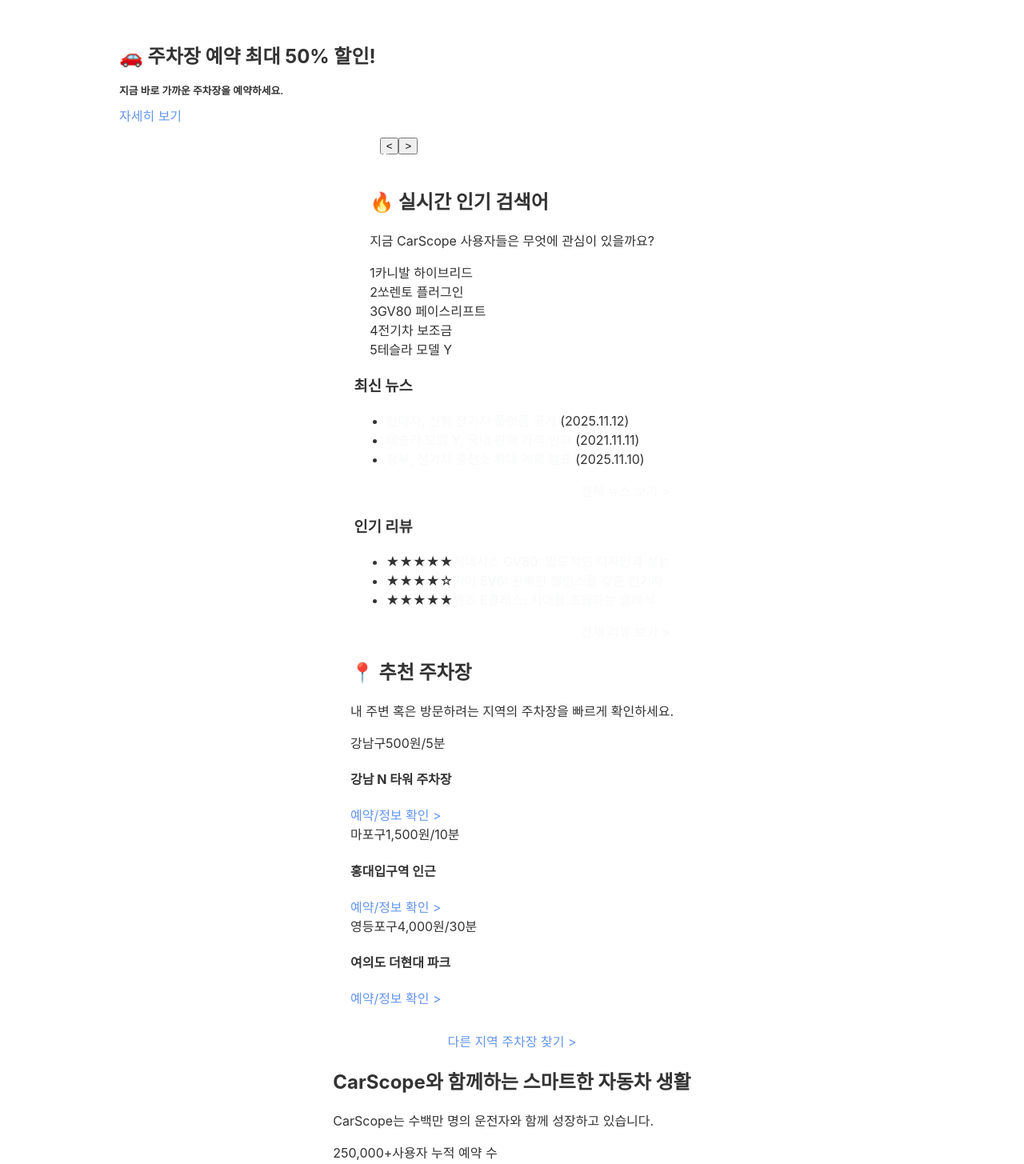
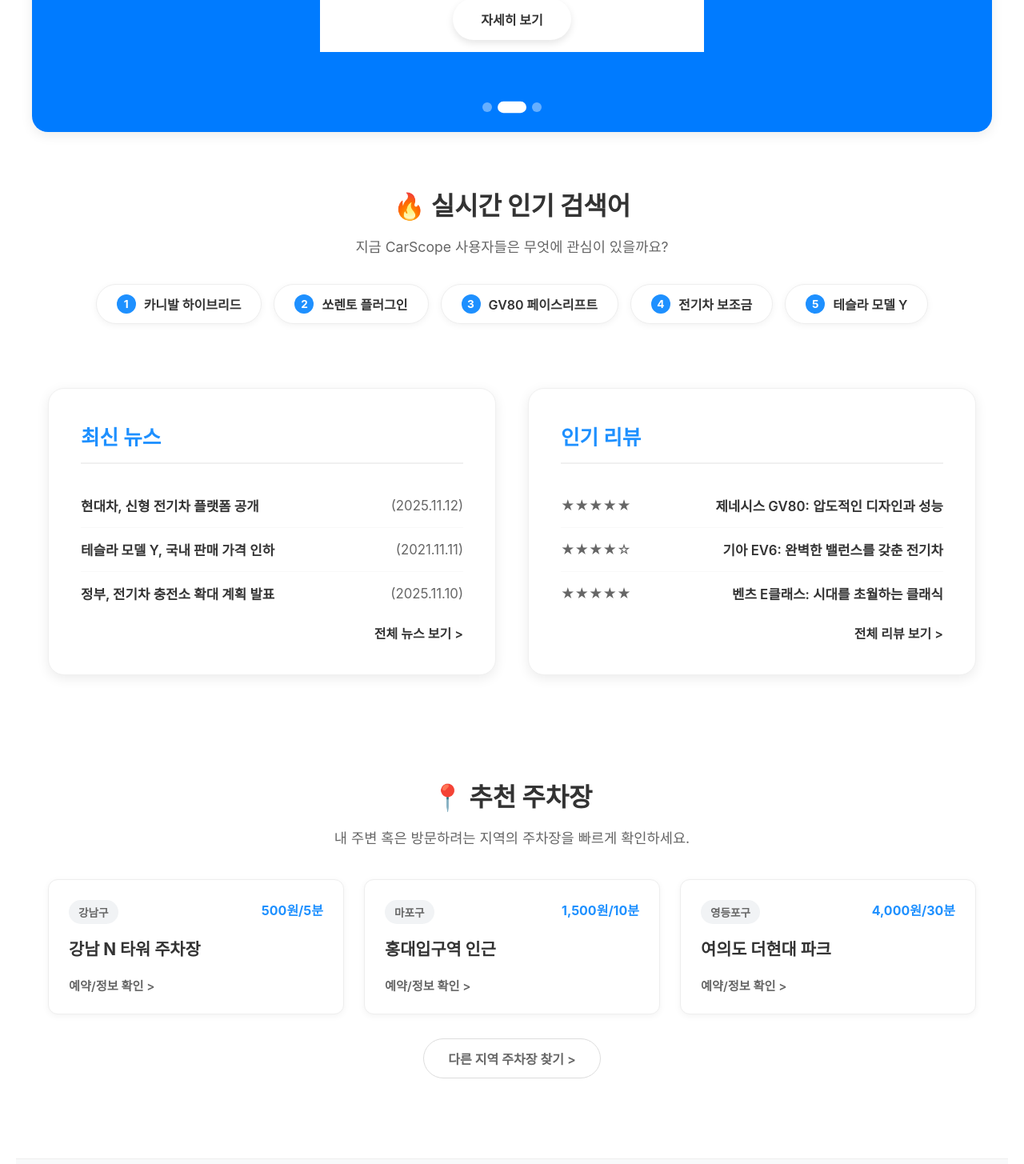
Before and after one commit to 2024136034-hakcheol/car-scope, a React (Create React App) app: page / in a window 1280 px wide. Shown: the part 460-1915 px from the top of the page at 80% size. Built offline with nearby package versions, Linux system fonts and the light colour scheme; no server answers.

Commit message:
fix: 제공된 JS 구조에 맞춰 HomePage.css 스타일 완벽 복구

```diff
--- a/src/styles/HomePage.css
+++ b/src/styles/HomePage.css
@@ -1,15 +1,15 @@
 :root {
-  --primary-color: #6495ED;
-  --primary-dark: #4169E1;
-  --secondary-color: #f8f9fa;
-  --text-main: #333333;
-  --text-sub: #666666;
-  --text-light: #999999;
+    --primary-color: #1E90FF;
+    --primary-dark: #0069d9;
+    --text-primary: #333;
+    --text-secondary: #666;
+    --text-light: #999;
+    --bg-light: #f8f9fa;
     --white: #ffffff;
-  --shadow-card: 0 4px 20px rgba(0, 0, 0, 0.08);
-  --shadow-hover: 0 8px 30px rgba(0, 0, 0, 0.12);
-  --border-radius: 16px;
-  --transition: all 0.3s cubic-bezier(0.25, 0.8, 0.25, 1);
+    --shadow-sm: 0 2px 8px rgba(0, 0, 0, 0.05);
+    --shadow-md: 0 4px 15px rgba(0, 0, 0, 0.08);
+    --radius-md: 12px;
+    --radius-lg: 20px;
 }
 
 .homepage-container {
@@ -18,429 +18,455 @@
     flex-direction: column;
     align-items: center;
     background-color: var(--white);
+    min-height: 100vh;
     font-family: -apple-system, BlinkMacSystemFont, "Segoe UI", Roboto, "Helvetica Neue", Arial, sans-serif;
     overflow-x: hidden;
 }
 
-.hero-section {
-  width: 100%;
-  background: linear-gradient(135deg, #6495ED 0%, #5a84e0 100%);
-  display: flex;
-  justify-content: center;
-  align-items: center;
-  padding: 80px 0;
-  margin-bottom: 80px;
-  box-shadow: 0 4px 20px rgba(100, 149, 237, 0.2);
-}
-
-.carousel-container {
+.main-banner-slider-wrapper {
     position: relative;
     width: 100%;
     max-width: 1200px;
-  height: 400px;
+    height: 420px;
+    margin: 40px 0;
+    border-radius: var(--radius-lg);
+    overflow: hidden;
+    box-shadow: var(--shadow-md);
+}
+
+.main-banner-slider {
+    width: 100%;
+    height: 100%;
+    overflow: hidden;
+}
+
+.slider-track {
+    display: flex;
+    width: 100%;
+    height: 100%;
+    transition: transform 0.5s cubic-bezier(0.25, 1, 0.5, 1);
+}
+
+.slide-item {
+    min-width: 100%;
+    height: 100%;
     display: flex;
     align-items: center;
     justify-content: center;
-  overflow: hidden;
-  border-radius: 20px;
-  background-color: rgba(255, 255, 255, 0.1);
-  backdrop-filter: blur(10px);
-  box-shadow: 0 8px 32px rgba(0, 0, 0, 0.1);
+    text-align: center;
+    color: var(--white);
+    padding: 0 20px;
+    box-sizing: border-box;
 }
 
-.carousel-slide {
-  display: flex;
-  flex-direction: column;
-  align-items: center;
-  justify-content: center;
-  text-align: center;
-  width: 100%;
-  height: 100%;
-  padding: 0 40px;
-  box-sizing: border-box;
-  color: var(--white);
-  animation: fadeSlideIn 0.8s cubic-bezier(0.22, 1, 0.36, 1) forwards;
+.banner-content {
+    max-width: 800px;
+    padding: 20px;
 }
 
-@keyframes fadeSlideIn {
-  from {
-    opacity: 0;
-    transform: translateY(30px);
-  }
-  to {
-    opacity: 1;
-    transform: translateY(0);
-  }
+.banner-content h2 {
+    font-size: 2.8rem;
+    margin-bottom: 20px;
+    font-weight: 800;
+    text-shadow: 0 2px 10px rgba(0, 0, 0, 0.15);
+    line-height: 1.2;
 }
 
-.carousel-slide h1 {
-  font-size: 3.2rem;
-  margin-bottom: 20px;
-  font-weight: 800;
-  line-height: 1.2;
-  letter-spacing: -0.02em;
-  text-shadow: 0 2px 10px rgba(0, 0, 0, 0.1);
+.banner-content p {
+    font-size: 1.3rem;
+    margin-bottom: 35px;
+    opacity: 0.95;
+    font-weight: 500;
 }
 
-.carousel-slide p {
-  font-size: 1.4rem;
-  margin-bottom: 40px;
-  opacity: 0.9;
-  font-weight: 500;
-  max-width: 700px;
-  line-height: 1.6;
+.banner-cta {
+    display: inline-block;
+    padding: 14px 35px;
+    background-color: var(--white);
+    color: #333;
+    text-decoration: none;
+    font-weight: 700;
+    border-radius: 50px;
+    transition: transform 0.2s ease, box-shadow 0.2s ease;
+    box-shadow: 0 4px 10px rgba(0, 0, 0, 0.1);
 }
 
-.carousel-button {
-  padding: 16px 48px;
-  background-color: var(--white);
-  color: var(--primary-color);
-  text-decoration: none;
-  font-weight: 700;
-  font-size: 1.1rem;
-  border-radius: 50px;
-  transition: var(--transition);
-  box-shadow: 0 4px 15px rgba(0, 0, 0, 0.2);
-  display: inline-block;
-  border: 2px solid transparent;
+.banner-cta:hover {
+    transform: translateY(-3px);
+    box-shadow: 0 6px 20px rgba(0, 0, 0, 0.2);
 }
 
-.carousel-button:hover {
-  transform: translateY(-4px) scale(1.02);
-  box-shadow: 0 8px 25px rgba(0, 0, 0, 0.3);
-  background-color: #f8f9fa;
-}
-
-.carousel-arrow {
+.slider-nav-arrows .arrow {
     position: absolute;
     top: 50%;
     transform: translateY(-50%);
-  background-color: rgba(255, 255, 255, 0.15);
+    background: rgba(255, 255, 255, 0.2);
+    border: 1px solid rgba(255, 255, 255, 0.3);
     color: var(--white);
-  border: 1px solid rgba(255, 255, 255, 0.3);
-  width: 56px;
-  height: 56px;
+    font-size: 1.5rem;
+    width: 50px;
+    height: 50px;
     border-radius: 50%;
-  font-size: 1.5rem;
     cursor: pointer;
+    z-index: 10;
     display: flex;
     align-items: center;
     justify-content: center;
-  transition: var(--transition);
-  z-index: 10;
-  backdrop-filter: blur(4px);
+    transition: background 0.3s;
+    backdrop-filter: blur(5px);
 }
 
-.carousel-arrow:hover {
-  background-color: rgba(255, 255, 255, 0.3);
-  transform: translateY(-50%) scale(1.1);
-  border-color: var(--white);
+.slider-nav-arrows .arrow:hover {
+    background: rgba(255, 255, 255, 0.4);
 }
 
-.carousel-arrow.left {
+.slider-nav-arrows .prev {
     left: 30px;
 }
 
-.carousel-arrow.right {
+.slider-nav-arrows .next {
     right: 30px;
 }
 
-.carousel-dots {
+.slider-dots {
     position: absolute;
-  bottom: 30px;
+    bottom: 25px;
     left: 50%;
     transform: translateX(-50%);
     display: flex;
-  gap: 12px;
-  z-index: 10;
+    gap: 10px;
 }
 
 .dot {
     width: 12px;
     height: 12px;
+    background: rgba(255, 255, 255, 0.4);
     border-radius: 50%;
-  background-color: rgba(255, 255, 255, 0.4);
     cursor: pointer;
-  transition: var(--transition);
-  border: 2px solid transparent;
-}
-
-.dot:hover {
-  background-color: rgba(255, 255, 255, 0.8);
+    transition: all 0.3s;
 }
 
 .dot.active {
-  background-color: var(--white);
-  width: 32px;
+    background: var(--white);
+    transform: scale(1.2);
+    width: 30px;
     border-radius: 10px;
 }
 
-.hot-keywords-section {
+.hot-trends-section {
     width: 100%;
     max-width: 1200px;
     text-align: center;
-  margin-bottom: 100px;
+    margin-bottom: 80px;
     padding: 0 20px;
     box-sizing: border-box;
 }
 
-.hot-keywords-section h2 {
+.hot-trends-section h2 {
     font-size: 2rem;
-  color: var(--text-main);
-  margin-bottom: 15px;
-  display: flex;
-  align-items: center;
-  justify-content: center;
-  gap: 10px;
+    color: var(--text-primary);
+    margin-bottom: 10px;
     font-weight: 800;
 }
 
-.hot-keywords-section p {
-  color: var(--text-sub);
-  margin-bottom: 40px;
+.hot-trends-section p {
+    color: var(--text-secondary);
+    margin-bottom: 35px;
     font-size: 1.1rem;
 }
 
-.keywords-list {
+.trend-list-container {
     display: flex;
     justify-content: center;
     gap: 15px;
     flex-wrap: wrap;
 }
 
-.keyword-item {
-  background-color: var(--white);
-  padding: 14px 28px;
+.trend-item-card {
+    background: var(--white);
+    padding: 12px 25px;
     border-radius: 50px;
-  box-shadow: 0 2px 10px rgba(0, 0, 0, 0.05);
-  color: var(--text-main);
+    border: 1px solid #eee;
+    box-shadow: var(--shadow-sm);
+    display: flex;
+    align-items: center;
+    gap: 10px;
     font-weight: 600;
-  font-size: 1.05rem;
-  border: 1px solid #eeeeee;
-  transition: var(--transition);
+    color: var(--text-primary);
+    transition: all 0.2s ease;
     cursor: pointer;
-  user-select: none;
 }
 
-.keyword-item:hover {
+.trend-item-card:hover {
+    transform: translateY(-3px);
     border-color: var(--primary-color);
     color: var(--primary-color);
-  transform: translateY(-5px);
-  box-shadow: 0 5px 20px rgba(100, 149, 237, 0.2);
+    box-shadow: var(--shadow-md);
 }
 
-.content-summary-section {
+.trend-rank {
+    background: var(--primary-color);
+    color: var(--white);
+    width: 24px;
+    height: 24px;
+    border-radius: 50%;
     display: flex;
+    align-items: center;
     justify-content: center;
+    font-size: 0.85rem;
+    font-weight: 700;
+}
+
+.main-content-grid {
+    display: flex;
     gap: 40px;
     width: 100%;
     max-width: 1200px;
     padding: 0 20px;
-  margin-bottom: 120px;
+    margin-bottom: 100px;
     box-sizing: border-box;
 }
 
-.news-summary, .review-summary {
+.card {
     flex: 1;
-  background-color: var(--white);
+    background: var(--white);
     padding: 40px;
-  border-radius: var(--border-radius);
-  box-shadow: var(--shadow-card);
-  border: 1px solid rgba(0, 0, 0, 0.02);
-  transition: var(--transition);
+    border-radius: var(--radius-lg);
+    box-shadow: var(--shadow-md);
+    border: 1px solid #f0f0f0;
+    transition: transform 0.3s ease;
     display: flex;
     flex-direction: column;
-  position: relative;
-  overflow: hidden;
 }
 
-.news-summary::before, .review-summary::before {
-  content: '';
-  position: absolute;
-  top: 0;
-  left: 0;
-  width: 100%;
-  height: 4px;
-  background: linear-gradient(90deg, var(--primary-color), var(--primary-dark));
-  opacity: 0;
-  transition: var(--transition);
+.card:hover {
+    transform: translateY(-5px);
+    box-shadow: 0 8px 25px rgba(0, 0, 0, 0.12);
 }
 
-.news-summary:hover, .review-summary:hover {
-  transform: translateY(-10px);
-  box-shadow: var(--shadow-hover);
-}
-
-.news-summary:hover::before, .review-summary:hover::before {
-  opacity: 1;
-}
-
-.news-summary h2, .review-summary h2 {
+.card h3 {
     font-size: 1.6rem;
     color: var(--primary-color);
     margin-top: 0;
-  margin-bottom: 30px;
+    margin-bottom: 25px;
     border-bottom: 2px solid #f0f0f0;
-  padding-bottom: 20px;
+    padding-bottom: 15px;
+}
+
+.card ul {
+    list-style: none;
+    padding: 0;
+    margin: 0;
+    flex-grow: 1;
+}
+
+.card li {
+    padding: 15px 0;
+    border-bottom: 1px solid #f9f9f9;
+    color: var(--text-secondary);
+    font-size: 1.05rem;
+    display: flex;
+    align-items: center;
+    justify-content: space-between;
+}
+
+.card li:last-child {
+    border-bottom: none;
+}
+
+.more-link {
+    color: var(--text-primary);
+    text-decoration: none;
+    font-weight: 600;
+    transition: color 0.2s;
+}
+
+.more-link:hover {
+    color: var(--primary-color);
+    text-decoration: underline;
+}
+
+.parking-recommendation-section {
+    width: 100%;
+    max-width: 1200px;
+    padding: 0 20px;
+    margin-bottom: 100px;
+    text-align: center;
+    box-sizing: border-box;
+}
+
+.parking-recommendation-section h2 {
+    font-size: 2rem;
+    color: var(--text-primary);
+    margin-bottom: 10px;
     font-weight: 800;
 }
 
-.news-summary ul, .review-summary ul {
-  list-style: none;
-  padding: 0;
-  margin: 0 0 30px 0;
+.parking-recommendation-section p {
+    color: var(--text-secondary);
+    margin-bottom: 40px;
+    font-size: 1.1rem;
 }
 
-.news-summary li, .review-summary li {
-  padding: 18px 0;
-  border-bottom: 1px solid #f5f5f5;
-  color: var(--text-sub);
-  font-size: 1.1rem;
-  cursor: pointer;
-  transition: var(--transition);
-  white-space: nowrap;
-  overflow: hidden;
-  text-overflow: ellipsis;
-  display: flex;
-  align-items: center;
+.parking-spot-grid {
+    display: grid;
+    grid-template-columns: repeat(auto-fit, minmax(300px, 1fr));
+    gap: 25px;
 }
 
-.news-summary li::before, .review-summary li::before {
-  content: "•";
-  color: var(--primary-color);
-  font-weight: bold;
-  margin-right: 12px;
-  font-size: 1.2rem;
+.parking-spot-card {
+    background: var(--white);
+    border: 1px solid #eee;
+    border-radius: var(--radius-md);
+    padding: 25px;
+    text-align: left;
+    box-shadow: var(--shadow-sm);
+    transition: all 0.3s ease;
+    display: flex;
+    flex-direction: column;
 }
 
-.news-summary li:hover, .review-summary li:hover {
-  color: var(--primary-color);
-  transform: translateX(5px);
+.parking-spot-card:hover {
+    transform: translateY(-5px);
+    box-shadow: var(--shadow-md);
+    border-color: var(--primary-color);
 }
 
-.see-all-link {
-  display: inline-block;
-  margin-top: auto;
-  text-align: right;
-  color: var(--text-light);
-  text-decoration: none;
-  font-size: 0.95rem;
-  font-weight: 700;
-  transition: var(--transition);
+.spot-header {
+    display: flex;
+    justify-content: space-between;
+    margin-bottom: 15px;
 }
 
-.see-all-link:hover {
-  color: var(--primary-color);
-  letter-spacing: 0.5px;
+.spot-area {
+    background-color: #f1f3f5;
+    color: var(--text-secondary);
+    padding: 5px 12px;
+    border-radius: 20px;
+    font-size: 0.85rem;
+    font-weight: 600;
 }
 
-.statistics-section {
+.spot-price {
+    color: var(--primary-color);
+    font-weight: 700;
+    font-size: 1rem;
+}
+
+.spot-name {
+    font-size: 1.3rem;
+    margin: 0 0 20px 0;
+    color: var(--text-primary);
+}
+
+.spot-cta {
+    margin-top: auto;
+    text-decoration: none;
+    color: var(--text-secondary);
+    font-weight: 600;
+    font-size: 0.95rem;
+    transition: color 0.2s;
+}
+
+.spot-cta:hover {
+    color: var(--primary-color);
+}
+
+.parking-more-link {
+    display: inline-block;
+    padding: 12px 30px;
+    border: 1px solid #ddd;
+    border-radius: 30px;
+    text-decoration: none;
+    color: var(--text-secondary);
+    font-weight: 600;
+    transition: all 0.2s;
+}
+
+.parking-more-link:hover {
+    border-color: var(--primary-color);
+    color: var(--primary-color);
+    background-color: #f8f9fa;
+}
+
+.company-stats-section {
     width: 100%;
-  background-color: var(--secondary-color);
-  padding: 100px 0;
+    background-color: var(--bg-light);
+    padding: 80px 0;
+    text-align: center;
+    border-top: 1px solid #eee;
+}
+
+.company-stats-section h2 {
+    font-size: 2.2rem;
+    color: var(--text-primary);
+    margin-bottom: 15px;
+    font-weight: 800;
+}
+
+.company-stats-section p {
+    color: var(--text-secondary);
+    margin-bottom: 60px;
+    font-size: 1.1rem;
+}
+
+.stats-grid {
     display: flex;
     justify-content: center;
-  gap: 120px;
-  border-top: 1px solid #eeeeee;
+    gap: 100px;
+    max-width: 1200px;
+    margin: 0 auto;
+    flex-wrap: wrap;
 }
 
-.stats-item {
-  text-align: center;
-  transition: var(--transition);
-  padding: 20px;
+.stat-item {
+    display: flex;
+    flex-direction: column;
+    align-items: center;
+    justify-content: center;
 }
 
-.stats-item:hover {
-  transform: scale(1.05);
+.stat-value {
+    font-size: 3.5rem;
+    font-weight: 900;
+    color: var(--primary-color);
+    margin-bottom: 10px;
+    line-height: 1;
 }
 
-.stats-item h2 {
-  font-size: 3.5rem;
-  color: var(--text-main);
-  margin: 0 0 15px 0;
-  font-weight: 900;
-  letter-spacing: -1px;
-  background: linear-gradient(135deg, #333 0%, #666 100%);
-  -webkit-background-clip: text;
-  -webkit-text-fill-color: transparent;
+.stat-label-box {
+    font-size: 1.2rem;
+    font-weight: 700;
+    color: var(--text-primary);
+    margin-bottom: 5px;
 }
 
-.stats-item p {
-  font-size: 1.3rem;
-  color: var(--text-sub);
-  margin: 0 0 8px 0;
-  font-weight: 700;
-}
-
-.stats-item span {
-  font-size: 1rem;
+.stat-description {
+    font-size: 0.95rem;
     color: var(--text-light);
 }
 
-@media (max-width: 1024px) {
-  .carousel-container {
+@media (max-width: 768px) {
+    .main-banner-slider-wrapper {
         height: 350px;
-    margin: 0 20px;
-    width: calc(100% - 40px);
+        border-radius: 0;
+        margin-top: 0;
     }
 
-  .carousel-slide h1 {
-    font-size: 2.5rem;
+    .banner-content h2 {
+        font-size: 1.8rem;
     }
 
-  .content-summary-section {
-    gap: 20px;
+    .main-content-grid {
+        flex-direction: column;
     }
 
-  .stats-item h2 {
-    font-size: 2.8rem;
+    .stats-grid {
+        flex-direction: column;
+        gap: 50px;
+    }
+
+    .parking-spot-grid {
+        grid-template-columns: 1fr;
     }
 }
-
-@media (max-width: 768px) {
-  .hero-section {
-    padding: 40px 0;
-    margin-bottom: 60px;
-  }
-
-  .carousel-container {
-    height: 450px;
-    border-radius: 0;
-    width: 100%;
-    margin: 0;
-  }
-
-  .carousel-slide {
-    padding: 0 30px;
-  }
-
-  .carousel-slide h1 {
-    font-size: 2rem;
-  }
-
-  .carousel-slide p {
-    font-size: 1.1rem;
-  }
-
-  .carousel-button {
-    padding: 14px 36px;
-    font-size: 1rem;
-  }
-
-  .carousel-arrow {
-    width: 40px;
-    height: 40px;
-    font-size: 1.2rem;
-  }
-
-  .content-summary-section {
-    flex-direction: column;
-    margin-bottom: 80px;
-  }
-
-  .statistics-section {
-    flex-direction: column;
-    gap: 60px;
-    padding: 60px 20px;
-  }
-}
```
Lines whose indentation alone changed are shown as unchanged.
